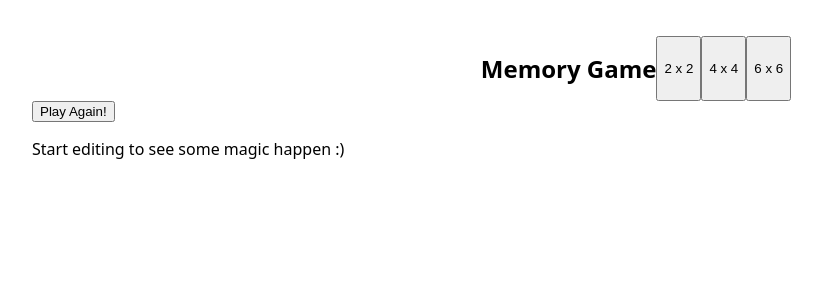
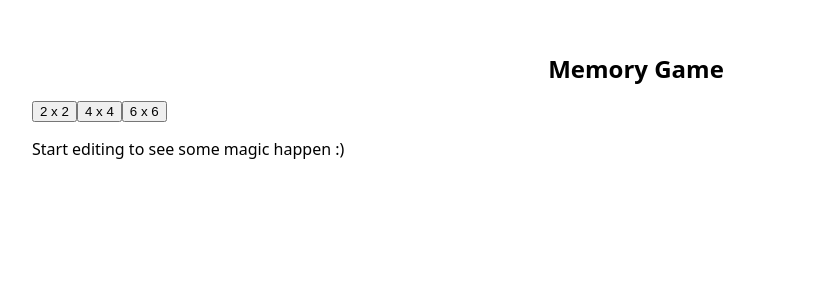
Before and after one commit to Eshichi/trend-micro-nvillanueva, a React (Create React App) app: page / in a window 1280 px wide. Shown: the top 300 px of the page, without its empty margins (4-826 px from the left). Built offline with nearby package versions, Linux system fonts and the light colour scheme.

Commit message:
game modes added

```diff
--- a/src/App.js
+++ b/src/App.js
@@ -105,6 +105,7 @@ export default function App() {
     ]
     const [gameMode, setGameMode] = useState(0)
     const [gameView, setGameView] = useState(Style.cardContainer2by2)
+    const [isGameGoing, setIsGameGoing] = useState(true)
     const [randomNumbers, setRandomNumbers] = useState([])
     const [firstNumber, setFirstNumber] = useState(null)
     const [secondNumber, setSecondNumber] = useState(null)
@@ -116,6 +117,7 @@ export default function App() {
         const placeHolderArray = [...sliceArray, ...sliceArray].sort(()=> Math.random() - 0.5).map((number => ({...number , id: Math.random()} )))
         setRandomNumbers(placeHolderArray)
         setTotalMatched(0)
+        setIsGameGoing(true)
     }
 
     const ClickedCard = (number) => {
@@ -147,6 +149,14 @@ export default function App() {
         if(firstNumber && secondNumber){
             setIsClickDisabled(true)
             if(firstNumber.value === secondNumber.value){
+                //removes from array
+                // setRandomNumbers(prev => {
+                //     return prev.filter(number => number.value != firstNumber.value || number.value != secondNumber.value).map(number => {
+                //             console.log(number ,"number")
+                //             setTotalMatched(totalMatched+1)
+                //             return number
+                //     })
+                // })
                 setRandomNumbers(prev => {
                     return prev.map(number => {
                         if(number.value === firstNumber.value) {
@@ -170,41 +180,53 @@ export default function App() {
                 );
             }
         }
+        if(totalMatched == gameMode){
+            setIsGameGoing(false)
+        }
 
-        console.log(totalMatched , "totalMatched" , randomNumbers.length)
     },[firstNumber, secondNumber])
+
 
     const resetChoices = () => {
         setFirstNumber(null)
         setSecondNumber(null)
         setIsClickDisabled(false)
     }
-
     return (
         <div style={Style.container}>
+            <div>
                 <div style={Style.headerTagDiv} >
                     <h1>Memory Game</h1>
+
+                </div>
+               {
+                gameMode == 0  &&
+                 <div>
                     <button onClick={() => setGameMode(2)}>2 x 2</button>
                     <button onClick={() => setGameMode(8)}>4 x 4</button>
                     <button onClick={() => setGameMode(18)}>6 x 6</button>
                 </div>
-            {/* <button onClick={RumbleNumbers}>Start</button> */}
+               }
+            </div>
+
             {
-                totalMatched < gameMode ?
+                gameMode > 0 && isGameGoing &&
                 <>
                         <button onClick={ShuffleNumbers}>Restart</button>
                         <div style={gameView}>
-
                             {
                                 randomNumbers.map((number , index) => {
-                                    number === secondNumber && console.log(number === secondNumber , "map")
                                     return(
                                         <Card key={index} number={number} flipCard={number === firstNumber || number === secondNumber} removeCard={number.matched} ClickedCard={ClickedCard}/>
                                     )
                                 })
                             }
                         </div>
-                </> : <>
+                </>
+            }
+            {
+                gameMode > 0 && !isGameGoing &&
+                <>
                     <button onClick={ShuffleNumbers}>Play Again!</button>
                 </>
             }
```
Lines whose indentation alone changed are shown as unchanged.
